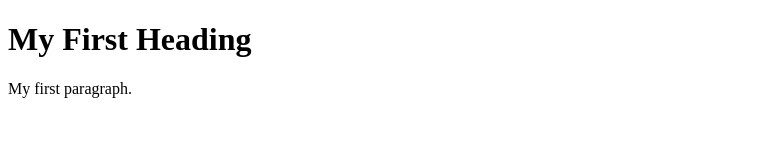
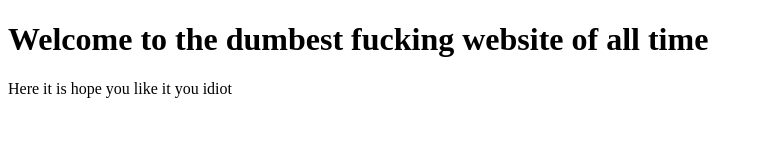
Before and after one commit to cmichnovicz/website-repo, a plain HTML site: page index.html in a window 1280 px wide. Shown: the whole page, without its empty margins (0-763 px from the left). Drawn offline with Linux system fonts and the light colour scheme.

Commit message:
Update index.html

```diff
--- a/index.html
+++ b/index.html
@@ -2,8 +2,8 @@
 <html>
 <body>
 
-<h1>My First Heading</h1>
-<p>My first paragraph.</p>
+<h1>Welcome to the dumbest fucking website of all time</h1>
+<p>Here it is hope you like it you idiot</p>
 
 </body>
 </html>
```
